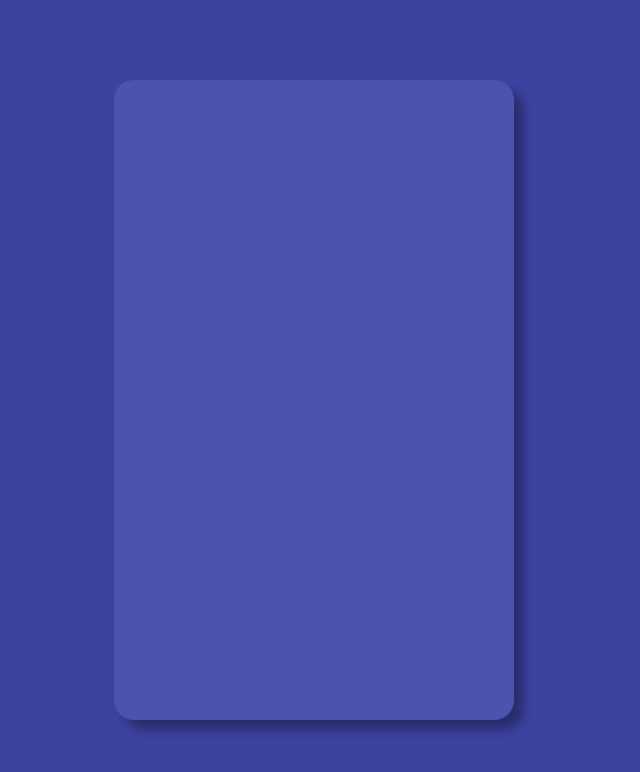
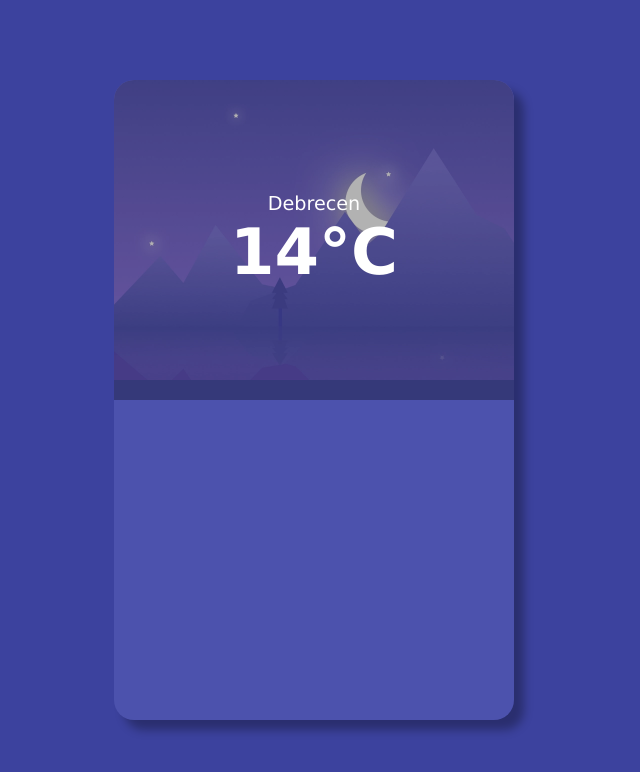
Before and after one commit to hauselkinga/angular-weather-app, an Angular app: page / in a window 1280 px wide. Shown: the top 772 px of the page, without its empty margins (326-966 px from the left). Built offline with nearby package versions, Linux system fonts and the light colour scheme.

Commit message:
add labels to upper-data

```diff
--- a/src/app/app.component.html
+++ b/src/app/app.component.html
@@ -1,7 +1,12 @@
 <div class="container">
   <div class="upper-data">
-    <!-- <img src="../assets/hot.png" *ngIf="14 > 15">
-    <img src="../assets/cold.png" *ngIf="14 <= 15"> -->
+    <img src="../assets/hot.png" *ngIf="14 > 15">
+    <img src="../assets/cold.png" *ngIf="14 <= 15">
+
+    <div class="weather-data">
+      <div class="location">Debrecen</div>
+      <div class="temperature">{{ 14.40 | number: '1.0-0'}}°C</div>
+    </div>
   </div>
   <div class="lower-data">
 
--- a/src/styles.css
+++ b/src/styles.css
@@ -33,3 +33,44 @@ body {
   border-radius: 20px;
   box-shadow: 10px 10px 10px var(--shadow-dark);
 }
+
+.upper-data {
+  position: relative;
+  overflow: hidden;
+  width: 100%;
+  height: 50%;
+  border-top-left-radius: 20px;
+  border-top-right-radius: 20px;
+}
+
+.upper-data img {
+  position: absolute;
+  top: 0;
+  left: 0;
+  width: 100%;
+}
+
+.weather-data {
+  position: relative;
+  z-index: 1;
+  width: 100%;
+  height: 100%;
+  background-color: var(--shadow-dark);
+  display: flex;
+  flex-direction: column;
+  align-items: center;
+  justify-content: center;
+}
+
+.location {
+  color: var(--white);
+  text-align: center;
+  font-size: 1.2em;
+}
+
+.temperature {
+  color: var(--white);
+  text-align: center;
+  font-size: 4em;
+  font-weight: 900;
+}
```
